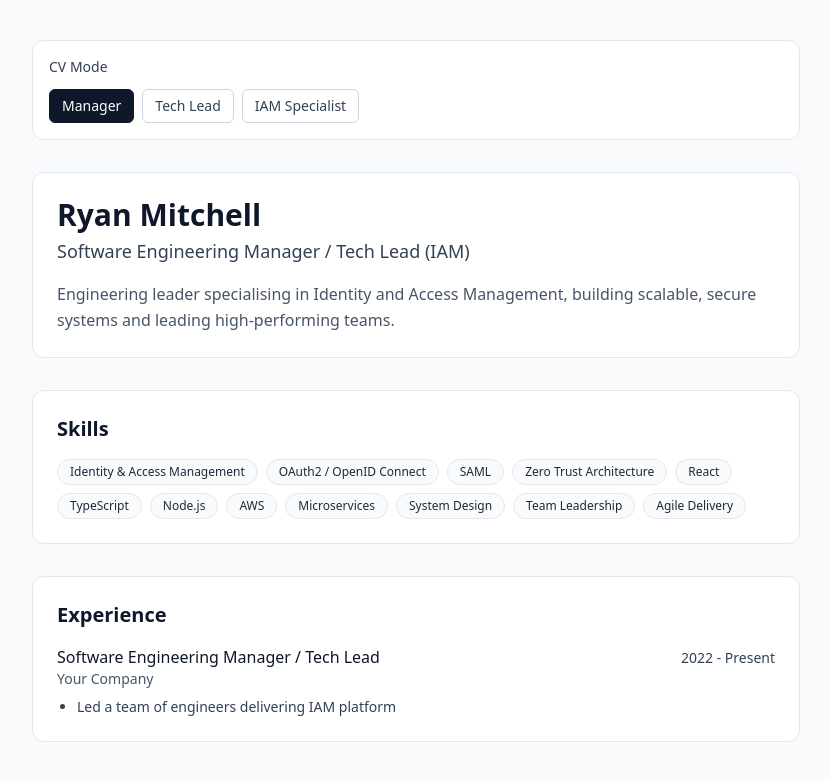
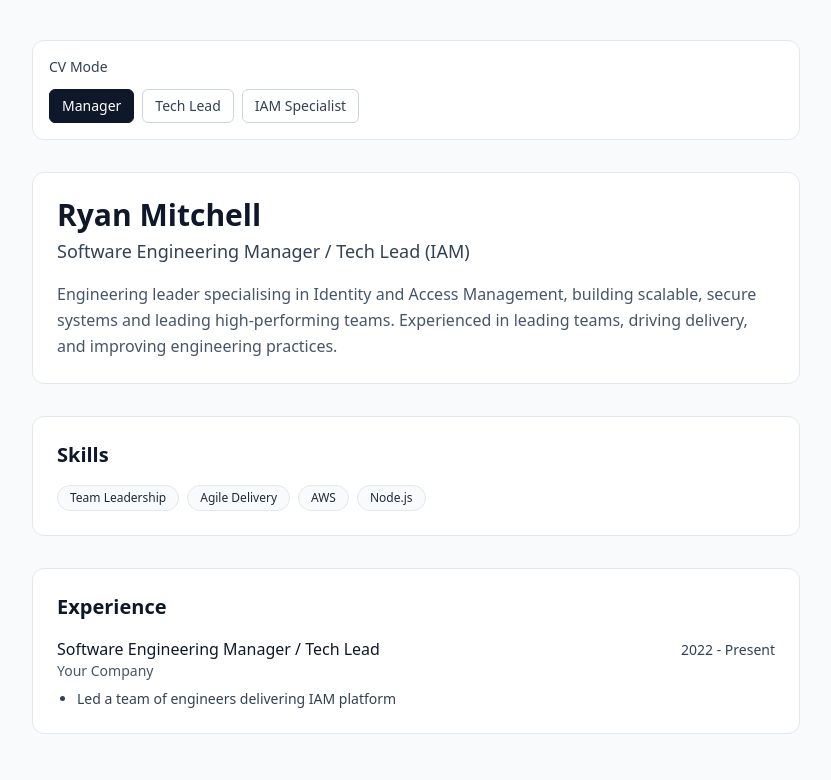
Before and after one commit to ryan-mitchell-code/cv, a React (Vite) app: page / in a window 1280 px wide. Shown: the top 780 px of the page, without its empty margins (224-1055 px from the left). Built offline with nearby package versions, Linux system fonts and the light colour scheme.

Commit message:
cv-005 Mode switcher integrated with profile/skils

```diff
--- a/src/data/profile.ts
+++ b/src/data/profile.ts
@@ -3,6 +3,25 @@ import type { Profile } from "../types/cv";
 export const profile: Profile = {
   name: "Ryan Mitchell",
   title: "Software Engineering Manager / Tech Lead (IAM)",
-  summary:
-    "Engineering leader specialising in Identity and Access Management, building scalable, secure systems and leading high-performing teams.",
+  summaries: [
+    {
+      text:
+        "Engineering leader specialising in Identity and Access Management, building scalable, secure systems and leading high-performing teams.",
+    },
+    {
+      text:
+        "Experienced in leading teams, driving delivery, and improving engineering practices.",
+      modes: ["manager"],
+    },
+    {
+      text:
+        "Hands-on tech lead with strong focus on architecture and system design.",
+      modes: ["techLead"],
+    },
+    {
+      text:
+        "Deep expertise in IAM, including OAuth2, OIDC, and Zero Trust architectures.",
+      modes: ["iam"],
+    },
+  ],
 };
--- a/src/data/skills.ts
+++ b/src/data/skills.ts
@@ -1,14 +1,18 @@
 export const skills = [
-  "Identity & Access Management",
-  "OAuth2 / OpenID Connect",
-  "SAML",
-  "Zero Trust Architecture",
-  "React",
-  "TypeScript",
-  "Node.js",
-  "AWS",
-  "Microservices",
-  "System Design",
-  "Team Leadership",
-  "Agile Delivery",
+  { name: "Identity & Access Management", modes: ["iam"] },
+  { name: "OAuth2 / OpenID Connect", modes: ["iam"] },
+  { name: "SAML", modes: ["iam"] },
+  { name: "Zero Trust Architecture", modes: ["iam"] },
+
+  { name: "System Design", modes: ["techLead"] },
+  { name: "Microservices", modes: ["techLead"] },
+  { name: "React", modes: ["techLead"] },
+  { name: "TypeScript", modes: ["techLead"] },
+
+  { name: "Team Leadership", modes: ["manager"] },
+  { name: "Agile Delivery", modes: ["manager"] },
+
+  // shared skills
+  { name: "AWS" },
+  { name: "Node.js" },
 ];
--- a/src/sections/ProfileSection.tsx
+++ b/src/sections/ProfileSection.tsx
@@ -6,15 +6,16 @@ type ProfileSectionProps = {
 };
 
 export function ProfileSection({ mode }: ProfileSectionProps) {
-  void mode;
+  const summary = profile.summaries
+    .filter((item) => !item.modes || item.modes.includes(mode))
+    .map((item) => item.text)
+    .join(" ");
 
   return (
     <section className="rounded-xl border border-slate-200 bg-white p-6">
       <h1 className="text-3xl font-bold text-slate-900">{profile.name}</h1>
       <p className="mt-1 text-lg font-medium text-slate-700">{profile.title}</p>
-      <p className="mt-4 text-base leading-relaxed text-slate-600">
-        {profile.summary}
-      </p>
+      <p className="mt-4 text-base leading-relaxed text-slate-600">{summary}</p>
     </section>
   );
 }
--- a/src/sections/SkillsSection.tsx
+++ b/src/sections/SkillsSection.tsx
@@ -7,19 +7,19 @@ type SkillsSectionProps = {
 };
 
 export function SkillsSection({ mode }: SkillsSectionProps) {
-  void mode;
-
   return (
     <Section title="Skills">
       <div className="flex flex-wrap gap-2">
-        {skills.map((skill) => (
+        {skills
+          .filter((skill) => !skill.modes || skill.modes.includes(mode))
+          .map((skill) => (
           <span
-            key={skill}
+            key={skill.name}
             className="rounded-full border border-slate-200 bg-slate-50 px-3 py-1 text-xs font-medium text-slate-800"
           >
-            {skill}
+            {skill.name}
           </span>
-        ))}
+          ))}
       </div>
     </Section>
   );
--- a/src/types/cv.ts
+++ b/src/types/cv.ts
@@ -12,5 +12,8 @@ export interface Experience {
 export interface Profile {
   name: string;
   title: string;
-  summary: string;
+  summaries: {
+    text: string;
+    modes?: ("manager" | "techLead" | "iam")[];
+  }[];
 }
```
